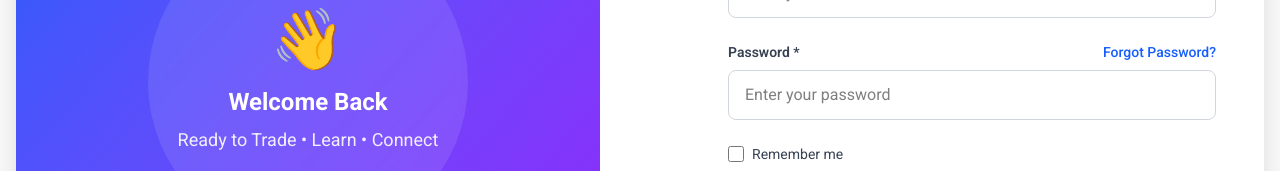
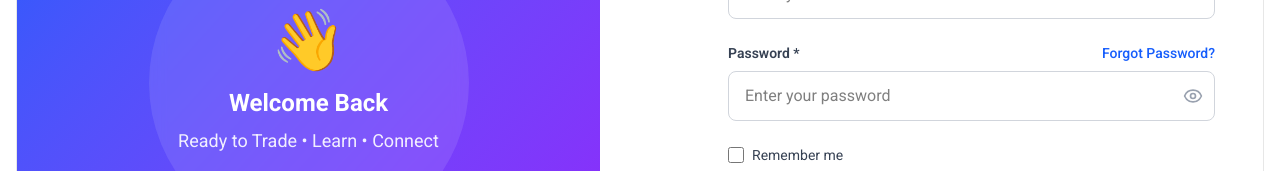
Before and after one commit to yeasin-islam/Talent-Trade, a React (Vite) app in the folder client/: page /signin in a window 1280 px wide. Shown: the part 408-579 px from the top of the page. Built offline with nearby package versions, Linux system fonts and the light colour scheme; no server answers; a web font is replaced by a local one.

Commit message:
feat: Add lucide-react for password visibility toggle in SignIn and SignUp components

```diff
--- a/client/package.json
+++ b/client/package.json
@@ -15,6 +15,7 @@
     "axios": "^1.12.2",
     "dotenv": "^17.2.2",
     "firebase": "^12.2.1",
+    "lucide-react": "^0.544.0",
     "react": "^19.1.1",
     "react-dom": "^19.1.1",
     "react-icons": "^5.5.0",
--- a/client/src/pages/auth/SignIn/SignIn.jsx
+++ b/client/src/pages/auth/SignIn/SignIn.jsx
@@ -1,25 +1,27 @@
-import React, { useState } from 'react';
-import SocialLogin from '../SocialLogin/SocialLogin';
-import { Link } from 'react-router';
-
+import React, { useState } from "react";
+import SocialLogin from "../SocialLogin/SocialLogin";
+import { Link } from "react-router";
+import { Eye, EyeOff } from 'lucide-react';
 const Signin = () => {
   const [formData, setFormData] = useState({
-        email: '',
-        password: ''
+    email: "",
+    password: "",
   });
-
+ const [showPassword, setShowPassword] = useState(false);
   const handleInputChange = (e) => {
     const { name, value } = e.target;
-        setFormData(prev => ({
+    setFormData((prev) => ({
       ...prev,
-            [name]: value
+      [name]: value,
     }));
   };
-
+  const togglePasswordVisibility = () => {
+    setShowPassword(!showPassword);
+  };
   const handleSubmit = (e) => {
     e.preventDefault();
-        console.log('Talent Trade Signin Data:', formData);
-        alert('Sign in successful! Check console for data.');
+    console.log("Talent Trade Signin Data:", formData);
+    alert("Sign in successful! Check console for data.");
   };
 
   return (
@@ -32,7 +34,7 @@ const Signin = () => {
           <p className="text-gray-600 text-lg">Welcome back to our community</p>
         </div>
 
-                <div className="container mx-auto bg-white rounded-2xl shadow-2xl overflow-hidden">
+        <div className="container mx-auto bg-white rounded-2xl border border-base-content/10 overflow-hidden">
           <div className="grid grid-cols-1 lg:grid-cols-2 gap-20">
             {/* Left Side - Image */}
             <div className="relative bg-gradient-to-br from-blue-600 to-purple-600 p-8 flex items-center justify-center">
@@ -42,12 +44,17 @@ const Signin = () => {
                   <div className="text-center">
                     <div className="text-6xl mb-4">👋</div>
                     <div className="text-2xl font-bold mb-2">Welcome Back</div>
-                                        <div className="text-lg opacity-90">Ready to Trade • Learn • Connect</div>
+                    <div className="text-lg opacity-90">
+                      Ready to Trade • Learn • Connect
                     </div>
                   </div>
-                                <h2 className="text-3xl font-bold mb-4">Continue Your Journey</h2>
+                </div>
+                <h2 className="text-3xl font-bold mb-4">
+                  Continue Your Journey
+                </h2>
                 <p className="text-xl opacity-90 leading-relaxed">
-                                    Sign in to access your talent network and discover new learning opportunities
+                  Sign in to access your talent network and discover new
+                  learning opportunities
                 </p>
 
                 {/* Floating welcome icons */}
@@ -68,7 +75,9 @@ const Signin = () => {
 
             {/* Right Side - Form */}
             <div className="p-8 lg:p-12 flex flex-col justify-center">
-                            <h3 className="text-2xl font-bold text-gray-800 mb-8">Sign In to Your Account</h3>
+              <h3 className="text-2xl font-bold text-gray-800 mb-8">
+                Sign In to Your Account
+              </h3>
 
               <div className="space-y-6">
                 <div>
@@ -91,19 +100,35 @@ const Signin = () => {
                     <div className="text-sm font-semibold text-gray-700">
                       Password *
                     </div>
-                                        <a href="#" className="text-sm text-blue-600 hover:text-blue-700 font-medium">
+                    <a
+                      href="#"
+                      className="text-sm text-blue-600 hover:text-blue-700 font-medium"
+                    >
                       Forgot Password?
                     </a>
                   </div>
+                  <div className="relative">
                     <input
-                                        type="password"
+                      type={showPassword ? "text" : "password"}
                       name="password"
                       value={formData.password}
                       onChange={handleInputChange}
                       required
-                                        className="w-full text-black px-4 py-3 border border-gray-300 rounded-lg focus:ring-2 focus:ring-blue-500 focus:border-transparent transition duration-200"
+                      className="w-full text-black px-4 py-3 pr-12 border border-gray-300 rounded-lg focus:ring-2 focus:ring-blue-500 focus:border-transparent transition duration-200"
                       placeholder="Enter your password"
                     />
+                    <button
+                      type="button"
+                      onClick={togglePasswordVisibility}
+                      className="absolute inset-y-0 right-0 pr-3 flex items-center text-gray-400 hover:text-gray-600 transition-colors duration-200"
+                    >
+                      {showPassword ? (
+                        <EyeOff className="h-5 w-5" />
+                      ) : (
+                        <Eye className="h-5 w-5" />
+                      )}
+                    </button>
+                  </div>
                 </div>
 
                 <div className="flex items-center">
@@ -112,7 +137,10 @@ const Signin = () => {
                     id="remember"
                     className="h-4 w-4 text-blue-600 focus:ring-blue-500 border-gray-300 rounded"
                   />
-                                    <label htmlFor="remember" className="ml-2 block text-sm text-gray-700">
+                  <label
+                    htmlFor="remember"
+                    className="ml-2 block text-sm text-gray-700"
+                  >
                     Remember me
                   </label>
                 </div>
@@ -132,7 +160,9 @@ const Signin = () => {
                     <div className="w-full border-t border-gray-300" />
                   </div>
                   <div className="relative flex justify-center text-sm">
-                                        <span className="px-2 bg-white text-gray-500">Or continue with</span>
+                    <span className="px-2 bg-white text-gray-500">
+                      Or continue with
+                    </span>
                   </div>
                 </div>
 
@@ -141,8 +171,11 @@ const Signin = () => {
 
               <div className="mt-4 text-center">
                 <p className="text-sm text-gray-600">
-                                    Don't have an account?{' '}
-                                    <Link to={'/signup'} className="text-blue-600 hover:text-blue-700 font-semibold">
+                  Don't have an account?{" "}
+                  <Link
+                    to={"/signup"}
+                    className="text-blue-600 hover:text-blue-700 font-semibold"
+                  >
                     Sign Up
                   </Link>
                 </p>
--- a/client/src/pages/auth/SingUp/SignUp.jsx
+++ b/client/src/pages/auth/SingUp/SignUp.jsx
@@ -1,14 +1,17 @@
 import React, { useState } from 'react';
 import { Link } from 'react-router';
 import SocialLogin from '../SocialLogin/SocialLogin';
-
+import { Eye, EyeOff } from 'lucide-react';
 const SignUp = () => {
     const [formData, setFormData] = useState({
         fullName: '',
         email: '',
         password: ''
     });
-
+ const [showPassword, setShowPassword] = useState(false);
+   const togglePasswordVisibility = () => {
+    setShowPassword(!showPassword);
+  };
     const handleInputChange = (e) => {
         const { name, value } = e.target;
         setFormData(prev => ({
@@ -33,7 +36,7 @@ const SignUp = () => {
                     <p className="text-gray-400 text-lg">Join our community of skilled professionals</p>
                 </div>
 
-                <div className="container mx-auto bg-white rounded-2xl shadow-2xl overflow-hidden">
+                <div className="container mx-auto bg-white rounded-2xl border border-base-content/10 overflow-hidden">
                     <div className="grid grid-cols-1 lg:grid-cols-2 gap-20">
                         {/* Left Side - Image */}
                         <div className="relative bg-gradient-to-br from-purple-600 to-blue-600 p-8 flex items-center justify-center">
@@ -106,15 +109,28 @@ const SignUp = () => {
                                     <div className="block text-sm font-semibold text-gray-700 mb-2">
                                         Password *
                                     </div>
+                                      <div className="relative">
                     <input
-                                        type="password"
+                      type={showPassword ? "text" : "password"}
                       name="password"
                       value={formData.password}
                       onChange={handleInputChange}
                       required
-                                        className="w-full text-black px-4 py-3 border border-gray-300 rounded-lg focus:ring-2 focus:ring-purple-500 focus:border-transparent transition duration-200"
-                                        placeholder="Create a strong password"
+                      className="w-full text-black px-4 py-3 pr-12 border border-gray-300 rounded-lg focus:ring-2 focus:ring-blue-500 focus:border-transparent transition duration-200"
+                      placeholder="Enter your password"
                     />
+                    <button
+                      type="button"
+                      onClick={togglePasswordVisibility}
+                      className="absolute inset-y-0 right-0 pr-3 flex items-center text-gray-400 hover:text-gray-600 transition-colors duration-200"
+                    >
+                      {showPassword ? (
+                        <EyeOff className="h-5 w-5" />
+                      ) : (
+                        <Eye className="h-5 w-5" />
+                      )}
+                    </button>
+                  </div>
                                 </div>
 
                                 <button
```
Also changed, not shown: 1 other file (tests, documents, lock files or other folders). Lines whose indentation alone changed are shown as unchanged.
